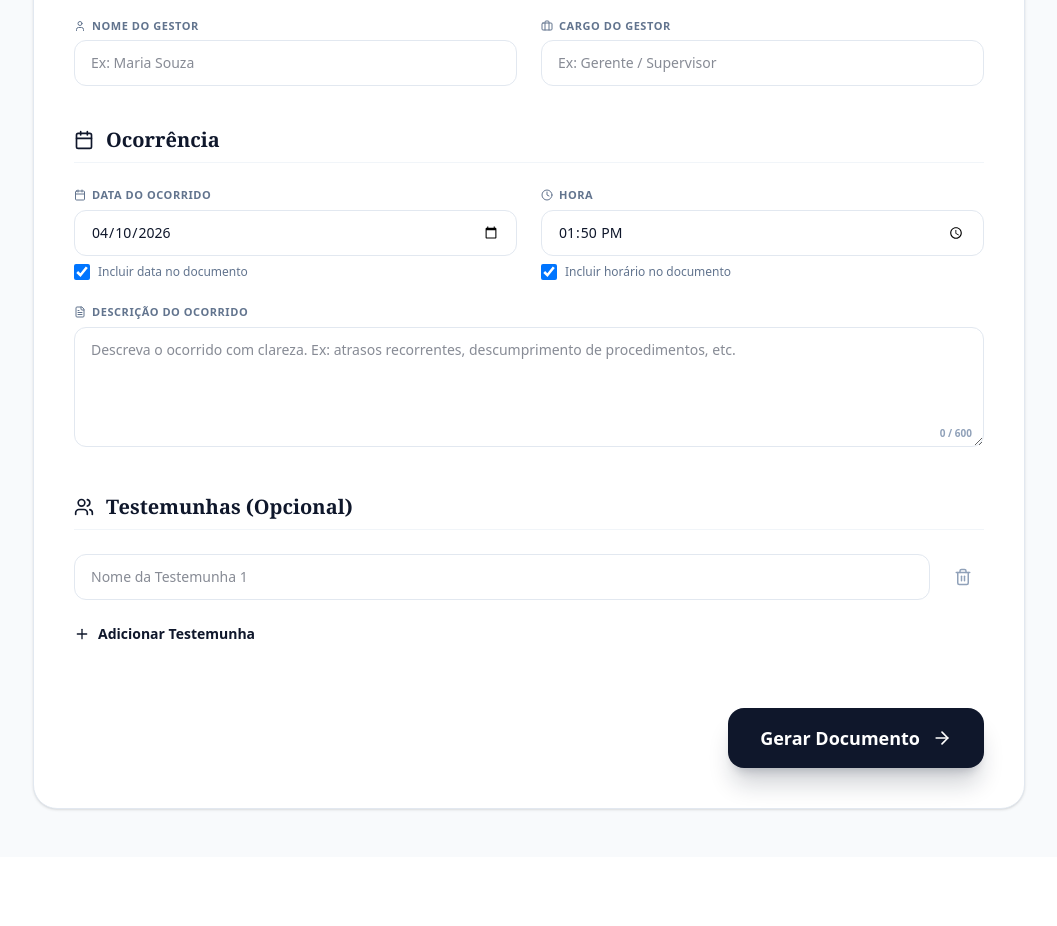
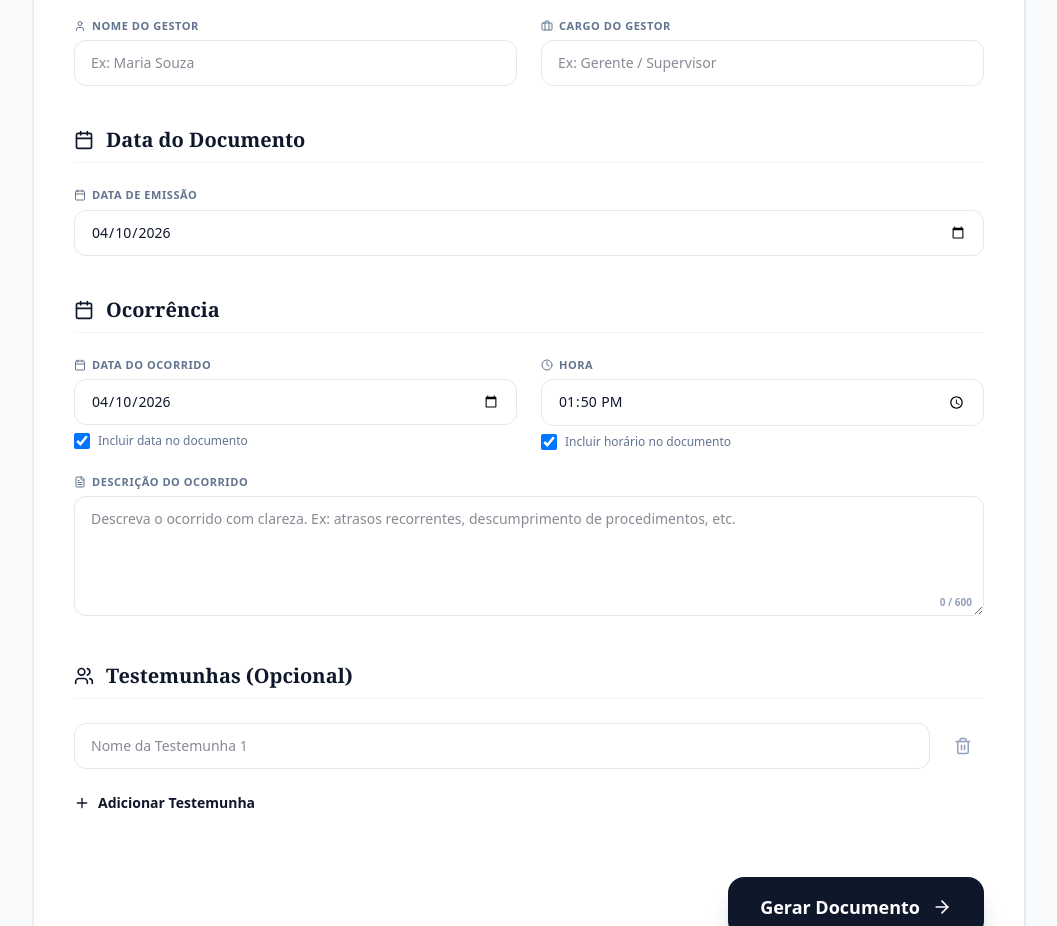
Before and after one commit to dayvsondionizio/gerador-de-advertencia, a React (Vite) app: page / in a window 1280 px wide. Shown: the part 780-1706 px from the top of the page, without its empty margins (111-1168 px from the left). Before the commit the page ends 1637 px from the top, so only its background shows below. Built offline with nearby package versions, Linux system fonts and the light colour scheme.

Commit message:
feat: adiciona campo para data do documento e corrige texto da ocorrencia

```diff
--- a/src/App.tsx
+++ b/src/App.tsx
@@ -45,6 +45,7 @@ interface FormData {
   hasOccurrenceDate: boolean;
   occurrenceTime: string;
   hasTime: boolean;
+  docDate: string;
   description: string;
   witnesses: Witness[];
 }
@@ -78,6 +79,7 @@ export default function App() {
     hasOccurrenceDate: true,
     occurrenceTime: new Date().toLocaleTimeString('pt-BR', { hour: '2-digit', minute: '2-digit' }),
     hasTime: true,
+    docDate: new Date().toISOString().split('T')[0],
     description: '',
     witnesses: [{ id: Math.random().toString(36).substr(2, 9), name: '' }]
   });
@@ -156,6 +158,7 @@ export default function App() {
       hasOccurrenceDate: true,
       occurrenceTime: `${hours}:${minutes}`,
       hasTime: true,
+      docDate: now.toISOString().split('T')[0],
       description: '',
       witnesses: [{ id: Math.random().toString(36).substr(2, 9), name: '' }]
     });
@@ -217,7 +220,23 @@ export default function App() {
     return new Intl.DateTimeFormat('pt-BR', { day: '2-digit', month: 'long', year: 'numeric' }).format(new Date(y, m - 1, d));
   };
 
-  const todayLong = new Intl.DateTimeFormat('pt-BR', { day: '2-digit', month: 'long', year: 'numeric' }).format(new Date());
+  const formatDocDate = () => {
+    if (!formData.docDate) return new Intl.DateTimeFormat('pt-BR', { day: '2-digit', month: 'long', year: 'numeric' }).format(new Date());
+    return formatDateLong(formData.docDate);
+  };
+
+  const getOccurrenceText = () => {
+    const hasDate = formData.hasOccurrenceDate && formData.occurrenceDate;
+    const hasTime = formData.hasTime && formData.occurrenceTime;
+
+    if (!hasDate && !hasTime) return '';
+    if (hasDate && hasTime) return `em ${formatDateLong(formData.occurrenceDate)}, por volta das ${formData.occurrenceTime}`;
+    if (hasDate) return `em ${formatDateLong(formData.occurrenceDate)}`;
+    if (hasTime) return `por volta das ${formData.occurrenceTime}`;
+    return '';
+  };
+
+  const todayLong = formatDocDate();
 
   return (
     <div className="min-h-screen bg-slate-50 font-sans text-slate-900 selection:bg-indigo-100">
@@ -377,6 +396,23 @@ export default function App() {
                       />
                     </InputGroup>
                   </div>
+                </div>
+
+                {/* Section: Data do Documento */}
+                <div className="space-y-6">
+                  <div className="flex items-center gap-3 pb-2 border-b border-slate-100">
+                    <Calendar className="text-slate-900" size={20} />
+                    <h2 className="text-xl font-serif font-bold text-slate-900">Data do Documento</h2>
+                  </div>
+                  <InputGroup label="Data de Emissão" icon={Calendar}>
+                    <input
+                      type="date"
+                      name="docDate"
+                      value={formData.docDate}
+                      onChange={handleInputChange}
+                      className="w-full bg-white border border-slate-200 rounded-xl px-4 py-3 text-sm focus:ring-4 focus:ring-slate-900/5 focus:border-slate-900 outline-none transition-all"
+                    />
+                  </InputGroup>
                 </div>
 
                 {/* Section: Occurrence */}
@@ -583,7 +619,7 @@ export default function App() {
 
                     <p>
                       Vimos por meio desta aplicar-lhe a presente <strong>ADVERTÊNCIA DISCIPLINAR ({formData.warningLevel.toUpperCase()})</strong>,
-                      em virtude do fato ocorrido em <strong>{formData.hasOccurrenceDate ? formatDateLong(formData.occurrenceDate) : ''}{formData.hasOccurrenceDate && formData.hasTime && formData.occurrenceTime ? ', ' : ''}{formData.hasTime && formData.occurrenceTime ? `por volta das ${formData.occurrenceTime}` : ''}</strong>.
+                      em virtude do fato ocorrido {getOccurrenceText() && <strong>{getOccurrenceText()}</strong>}.
                     </p>
 
                     <div className="bg-[#f8fafc] border-l-4 border-[#0f172a] p-4 rounded-r-xl italic text-[#334155] whitespace-pre-wrap break-words text-[9.5pt]">
```
